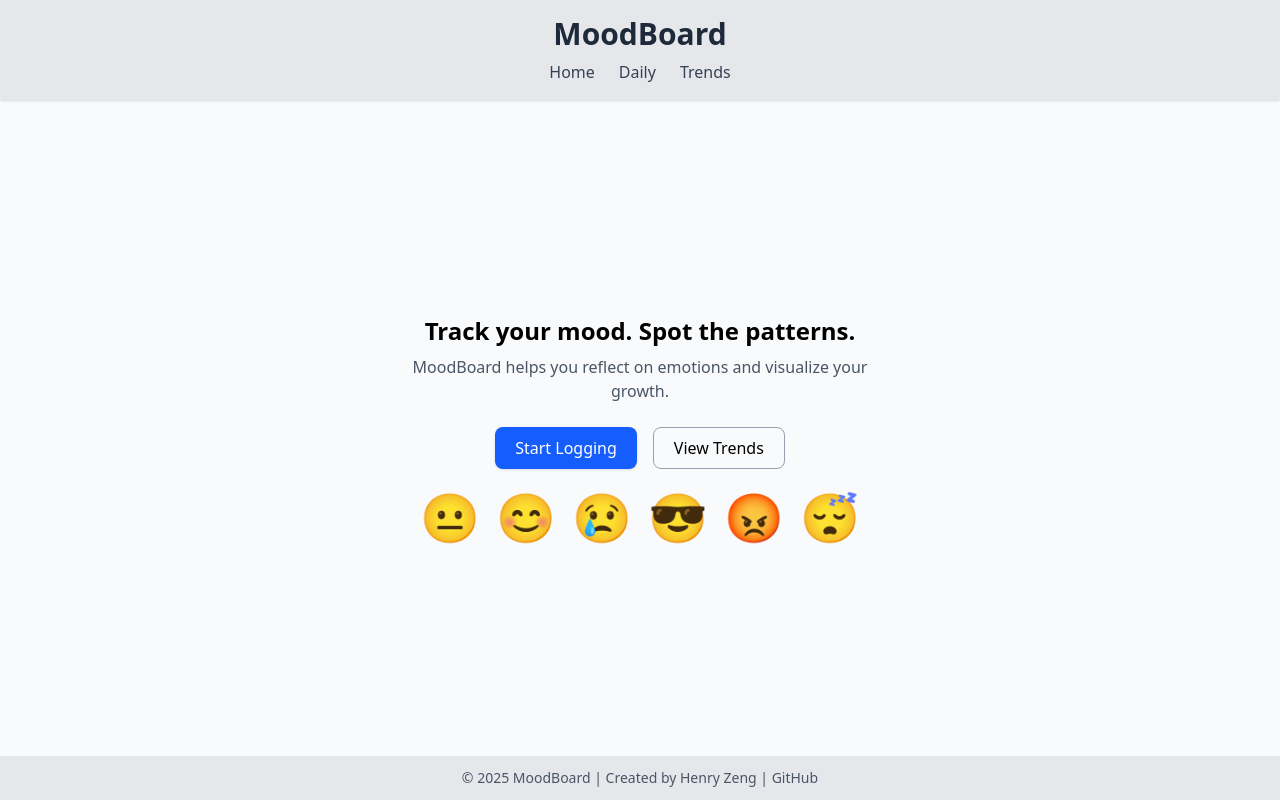
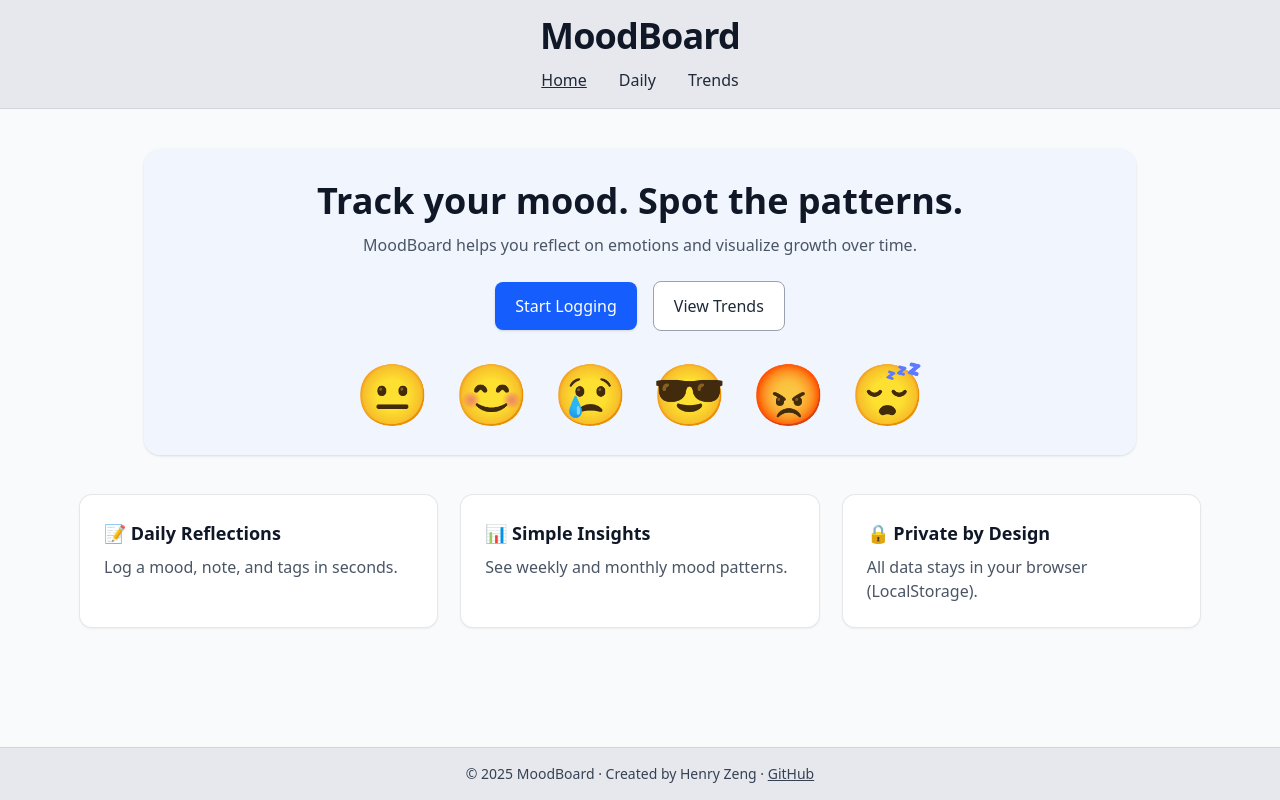
Before and after one commit to h-yzeng/Moodboard, a React (Vite) app: page / in a window 1280 px wide. Built offline with nearby package versions, Linux system fonts and the light colour scheme.

Commit message:
Implemented updated landing page UI based on Figma wireframe

```diff
--- a/src/App.jsx
+++ b/src/App.jsx
@@ -1,43 +1,13 @@
+import Header from "./components/Header";
+import Footer from "./components/Footer";
+import LandingPage from "./pages/LandingPage";
+
 export default function App() {
   return (
-    <div className="min-h-screen flex flex-col items-center justify-center bg-gray-50">
-      <header className="w-full bg-gray-200 py-4 text-center shadow-sm">
-        <h1 className="text-3xl font-bold text-gray-800">MoodBoard</h1>
-        <nav className="mt-2 flex justify-center gap-6 text-gray-700">
-          <a href="#" className="hover:underline font-medium">Home</a>
-          <a href="#" className="hover:underline font-medium">Daily</a>
-          <a href="#" className="hover:underline font-medium">Trends</a>
-        </nav>
-      </header>
-
-      <main className="flex-1 flex flex-col items-center justify-center text-center p-6">
-        <h2 className="text-2xl font-bold mb-2">Track your mood. Spot the patterns.</h2>
-        <p className="text-gray-600 mb-6 max-w-lg">
-          MoodBoard helps you reflect on emotions and visualize your growth.
-        </p>
-
-        <div className="flex gap-4 mb-6">
-          <button className="bg-blue-600 hover:bg-blue-700 text-white px-5 py-2 rounded-lg shadow">
-            Start Logging
-          </button>
-          <button className="border border-gray-400 px-5 py-2 rounded-lg hover:bg-gray-100">
-            View Trends
-          </button>
-        </div>
-
-        <div className="flex gap-4 text-5xl">
-          <span>😐</span>
-          <span>😊</span>
-          <span>😢</span>
-          <span>😎</span>
-          <span>😡</span>
-          <span>😴</span>
-        </div>
-      </main>
-
-      <footer className="w-full bg-gray-200 py-3 text-center text-sm text-gray-600 mt-auto">
-        © 2025 MoodBoard | Created by Henry Zeng | GitHub
-      </footer>
+    <div className="min-h-screen flex flex-col bg-gray-50 text-gray-900">
+      <Header />
+      <LandingPage />
+      <Footer />
     </div>
   );
 }
--- /dev/null
+++ b/src/components/Footer.jsx
@@ -0,0 +1,16 @@
+export default function Footer() {
+  return (
+    <footer className="w-full bg-gray-200/90 border-t border-gray-300">
+      <div className="mx-auto max-w-6xl px-4 py-4 text-center text-sm text-gray-700">
+        © 2025 MoodBoard · Created by Henry Zeng ·{" "}
+        <a
+          className="underline hover:no-underline"
+          href="https://github.com/your-username/moodboard"
+          target="_blank" rel="noreferrer"
+        >
+          GitHub
+        </a>
+      </div>
+    </footer>
+  );
+}
--- /dev/null
+++ b/src/components/Header.jsx
@@ -0,0 +1,20 @@
+export default function Header() {
+  return (
+    <>
+      <a href="#main" className="sr-only focus:not-sr-only focus:absolute focus:left-4 focus:top-4 bg-white px-3 py-2 rounded shadow">
+        Skip to content
+      </a>
+
+      <header className="w-full bg-gray-200/90 border-b border-gray-300">
+        <div className="mx-auto max-w-6xl px-4 py-4 text-center">
+          <h1 className="text-4xl font-bold tracking-tight text-gray-900">MoodBoard</h1>
+          <nav className="mt-3 flex justify-center gap-8 text-gray-800">
+            <a href="/" className="underline">Home</a>
+            <a href="/daily" className="hover:underline">Daily</a>
+            <a href="/trends" className="hover:underline">Trends</a>
+          </nav>
+        </div>
+      </header>
+    </>
+  );
+}
--- a/src/index.css
+++ b/src/index.css
@@ -1 +1,4 @@
 @import "tailwindcss";
+
+html { scroll-behavior: smooth; }
+a, button { transition: all .15s ease-in-out; }
--- /dev/null
+++ b/src/pages/LandingPage.jsx
@@ -0,0 +1,60 @@
+export default function LandingPage() {
+  return (
+    <main id="main" className="flex-1">
+      {/* Hero */}
+      <section className="mx-auto max-w-5xl px-4 py-10">
+        <div className="rounded-2xl bg-blue-50/80 p-8 text-center shadow-sm">
+          <h2 className="text-3xl md:text-4xl font-extrabold text-gray-900">
+            Track your mood. Spot the patterns.
+          </h2>
+          <p className="mt-3 text-gray-600">
+            MoodBoard helps you reflect on emotions and visualize growth over time.
+          </p>
+
+          <div className="mt-6 flex flex-col sm:flex-row items-center justify-center gap-4">
+            <a
+              href="/daily"
+              className="inline-flex items-center justify-center rounded-lg bg-blue-600 px-5 py-3 text-white font-medium shadow hover:bg-blue-700 focus:outline-none focus-visible:ring-2 focus-visible:ring-blue-600"
+            >
+              Start Logging
+            </a>
+            <a
+              href="/trends"
+              className="inline-flex items-center justify-center rounded-lg border border-gray-400 px-5 py-3 text-gray-800 bg-white hover:bg-gray-100"
+            >
+              View Trends
+            </a>
+          </div>
+
+          {/* Emoji row */}
+          <div className="mt-8 flex flex-wrap items-center justify-center gap-6 text-6xl">
+            <span aria-label="neutral" role="img">😐</span>
+            <span aria-label="happy" role="img">😊</span>
+            <span aria-label="sad" role="img">😢</span>
+            <span aria-label="cool" role="img">😎</span>
+            <span aria-label="angry" role="img">😡</span>
+            <span aria-label="sleepy" role="img">😴</span>
+          </div>
+        </div>
+      </section>
+
+      {/* Feature cards */}
+      <section className="mx-auto max-w-6xl px-4 pb-10">
+        <div className="grid gap-6 sm:grid-cols-2 lg:grid-cols-3">
+          <article className="rounded-xl bg-white p-6 shadow ring-1 ring-gray-200">
+            <h3 className="text-lg font-semibold">📝 Daily Reflections</h3>
+            <p className="mt-2 text-gray-600">Log a mood, note, and tags in seconds.</p>
+          </article>
+          <article className="rounded-xl bg-white p-6 shadow ring-1 ring-gray-200">
+            <h3 className="text-lg font-semibold">📊 Simple Insights</h3>
+            <p className="mt-2 text-gray-600">See weekly and monthly mood patterns.</p>
+          </article>
+          <article className="rounded-xl bg-white p-6 shadow ring-1 ring-gray-200">
+            <h3 className="text-lg font-semibold">🔒 Private by Design</h3>
+            <p className="mt-2 text-gray-600">All data stays in your browser (LocalStorage).</p>
+          </article>
+        </div>
+      </section>
+    </main>
+  );
+}
```
